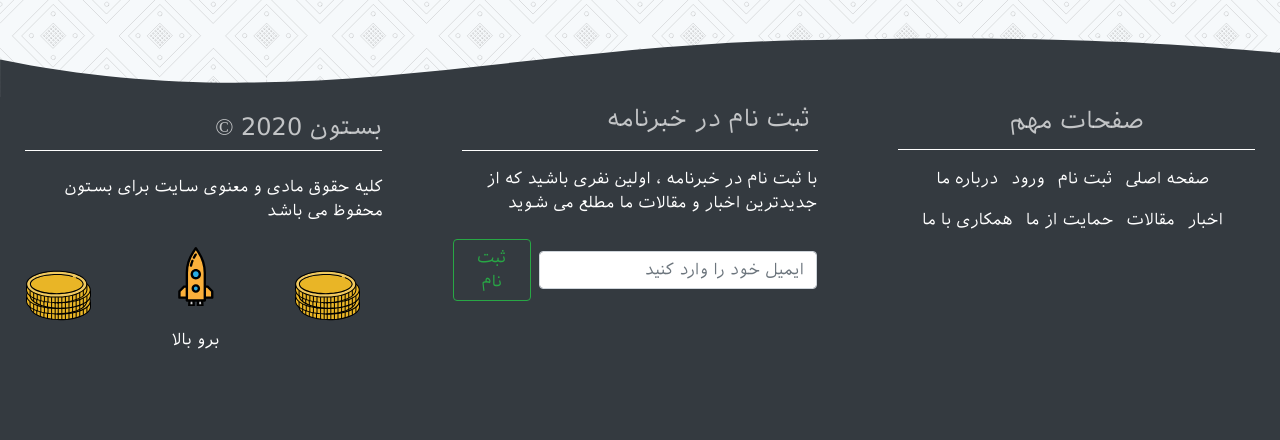
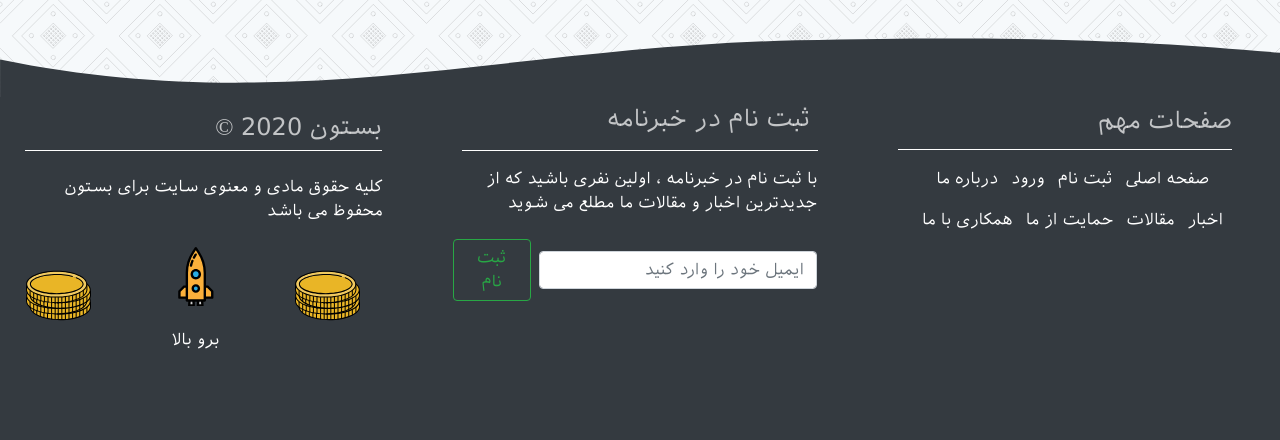
Before and after one commit to hamidAzimiZp/beston, a Django app: page /login/ in a window 1280 px wide. Shown: the part 657-1097 px from the top of the page. Run offline with Django 3.2, Linux system fonts and the light colour scheme; some libraries are stand-ins or nearby versions.

Commit message:
modify footer

```diff
--- a/templates/partials/footer.html
+++ b/templates/partials/footer.html
@@ -19,7 +19,7 @@
                         <div class="row justify-content-center">
                             <div class="col-12 col-lg-4">
                                 <div class="footSection1 mt-4 mt-lg-0">
-                                    <div class="secTitle">
+                                    <div class="secTitle text-center text-md-right mr-5">
                                         <h4>صفحات مهم</h4>
                                     </div>
                                     <div class="secBody">
@@ -74,7 +74,7 @@
                             </div>
                             <div class="col-12 col-lg-4 mt-3">
                                 <div class="footSection3 mt-4 mt-md-0">
-                                    <div class="secTitle">
+                                    <div class="secTitle text-center text-md-right">
                                         <h4>بستون 2020 &copy;</h4>
                                     </div>
                                     <div class="foot-body p-4 text-md-right">
```
